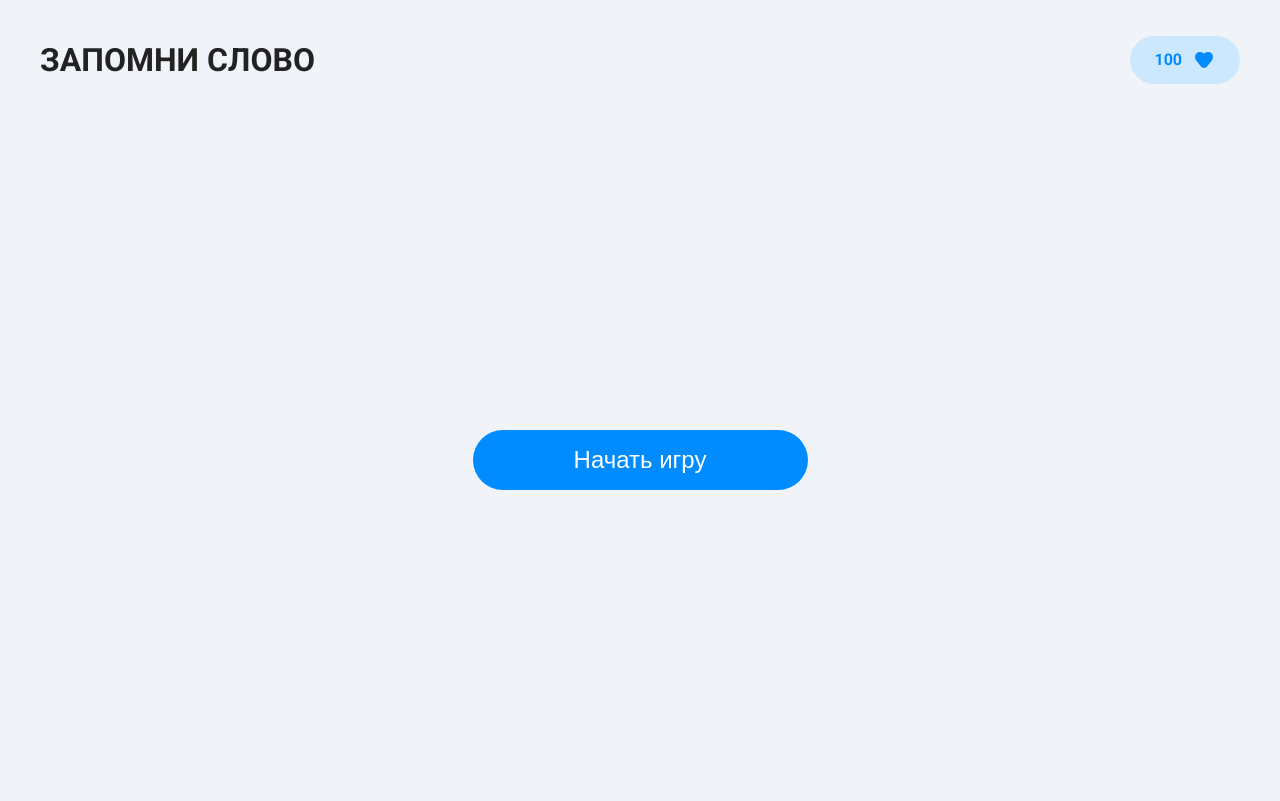
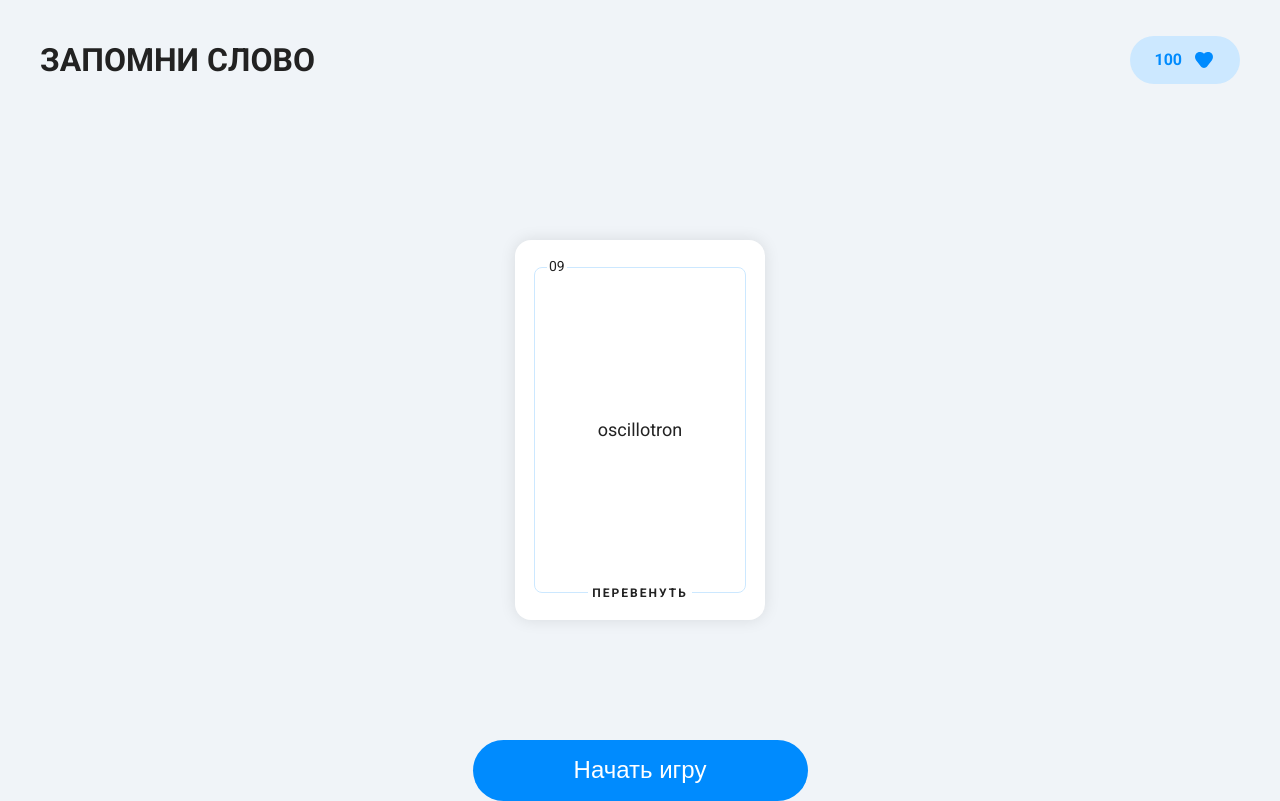
Before and after one commit to ShamsutOFF/vue-project1, a Vue app: page / in a window 1280 px wide. Built offline with nearby package versions, Linux system fonts and the light colour scheme.

Commit message:
Сделал карточку

```diff
--- a/src/App.vue
+++ b/src/App.vue
@@ -2,20 +2,29 @@
 
 import MainButton from "@/components/MainButton.vue";
 import Header from "@/components/Header.vue";
+import GameCard from "@/components/GameCard.vue";
 </script>
 
 <template>
   <Header/>
-  <main>
-    <MainButton>Начать игру</MainButton>
-  </main>
+  <div class="content">
+    <GameCard/>
+    <main>
+      <MainButton>Начать игру</MainButton>
+    </main>
+  </div>
 </template>
 
 <style scoped>
-main {
+.content {
+  padding-top: 120px;
   display: flex;
+  flex: 1;
+  gap: 120px;
+  flex-direction: column;
   justify-content: center;
   align-items: center;
   margin-top: 120px;
 }
+
 </style>
--- /dev/null
+++ b/src/components/GameCard.vue
@@ -0,0 +1,103 @@
+<template>
+  <div class="card">
+    <div class="card-header">
+      <div class="card-number">09</div>
+    </div>
+    <div class="card-content">
+      <div class="card-text">oscillotron</div>
+    </div>
+    <div class="card-footer">
+      ПЕРЕВЕНУТЬ
+    </div>
+  </div>
+</template>
+
+<style scoped>
+.card {
+  width: 250px;
+  height: 380px;
+  border-radius: 16px;
+  background-color: var(--color-white);
+  display: flex;
+  flex-direction: column;
+  justify-content: space-between;
+  align-items: center;
+  position: relative;
+  overflow: hidden;
+  transition: transform 0.3s ease;
+  transform-style: preserve-3d;
+  box-shadow: 0 0 16px 0 #0000001A;
+}
+
+.card::before {
+  content: '';
+  position: absolute;
+  top: 27px;
+  left: 19px;
+  right: 19px;
+  bottom: 27px;
+  border: 1px solid var(--color-light-blue);
+  border-radius: 8px;
+  pointer-events: none;
+  z-index: 1;
+}
+
+.card:hover {
+  cursor: pointer;
+  transform: scale(1.01);
+  box-shadow: 10px 10px 10px 0 #0000000D;
+}
+
+.card-header {
+  width: 100%;
+  text-align: left;
+  position: relative;
+  z-index: 2;
+  box-sizing: border-box;
+  padding-left: 32px;
+  padding-top: 16px;
+}
+
+.card-number {
+  background-color: var(--color-white);
+  font-size: 14px;
+  padding: 2px;
+  line-height: 100%;
+  font-weight: 400;
+  color: var(--color-text-main);
+  display: inline-block;
+}
+
+.card-content {
+  flex: 1;
+  display: flex;
+  justify-content: center;
+  align-items: center;
+  padding: 20px;
+  position: relative;
+  z-index: 2;
+}
+
+.card-text {
+  font-size: 18px;
+  text-align: center;
+  line-height: 100%;
+  font-weight: 400;
+  color: var(--color-text-main);
+}
+
+.card-footer {
+  background-color: var(--color-white);
+  padding-bottom: 18px;
+  padding-left: 4px;
+  padding-right: 4px;
+  text-align: center;
+  font-weight: 700;
+  font-size: 12px;
+  line-height: 18px;
+  letter-spacing: 2px;
+  color: var(--color-text-main);
+  position: relative;
+  z-index: 2;
+}
+</style>
--- a/src/components/Header.vue
+++ b/src/components/Header.vue
@@ -6,7 +6,7 @@ import Score from "@/components/Score.vue";
 <template>
   <header>
     <h1>ЗАПОМНИ СЛОВО</h1>
-    <Score/>
+    <Score :score="100" />
   </header>
 </template>
 
--- a/src/components/Score.vue
+++ b/src/components/Score.vue
@@ -1,11 +1,15 @@
 <script setup>
 
 import IconHeart from "@/components/Icons/IconHeart.vue";
+
+const {score = 0} = defineProps({
+  score: Number
+})
 </script>
 
 <template>
   <div class="score_card">
-    <span>100</span>
+    <span>{{ score }}</span>
     <IconHeart></IconHeart>
   </div>
 </template>
```
